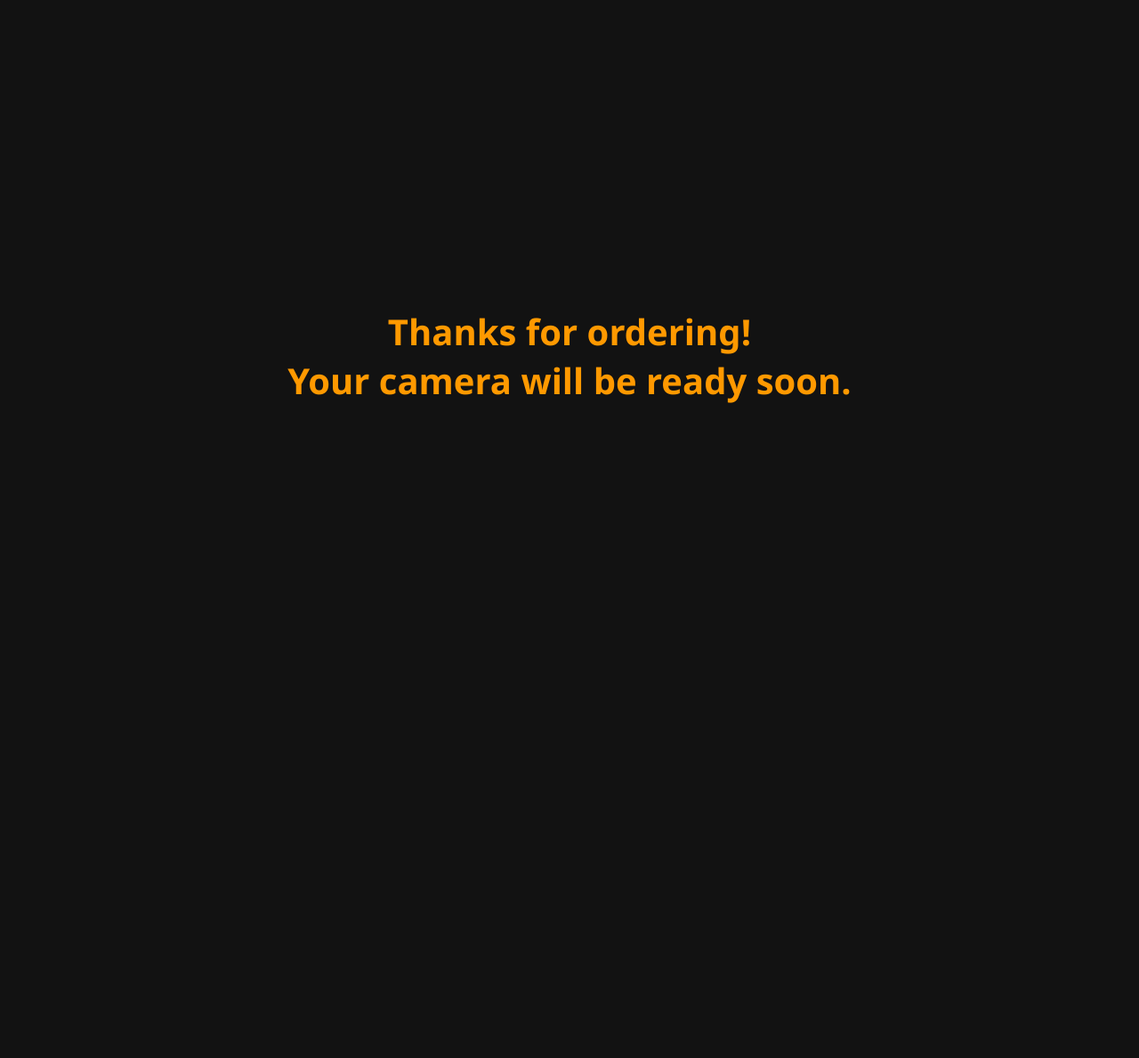
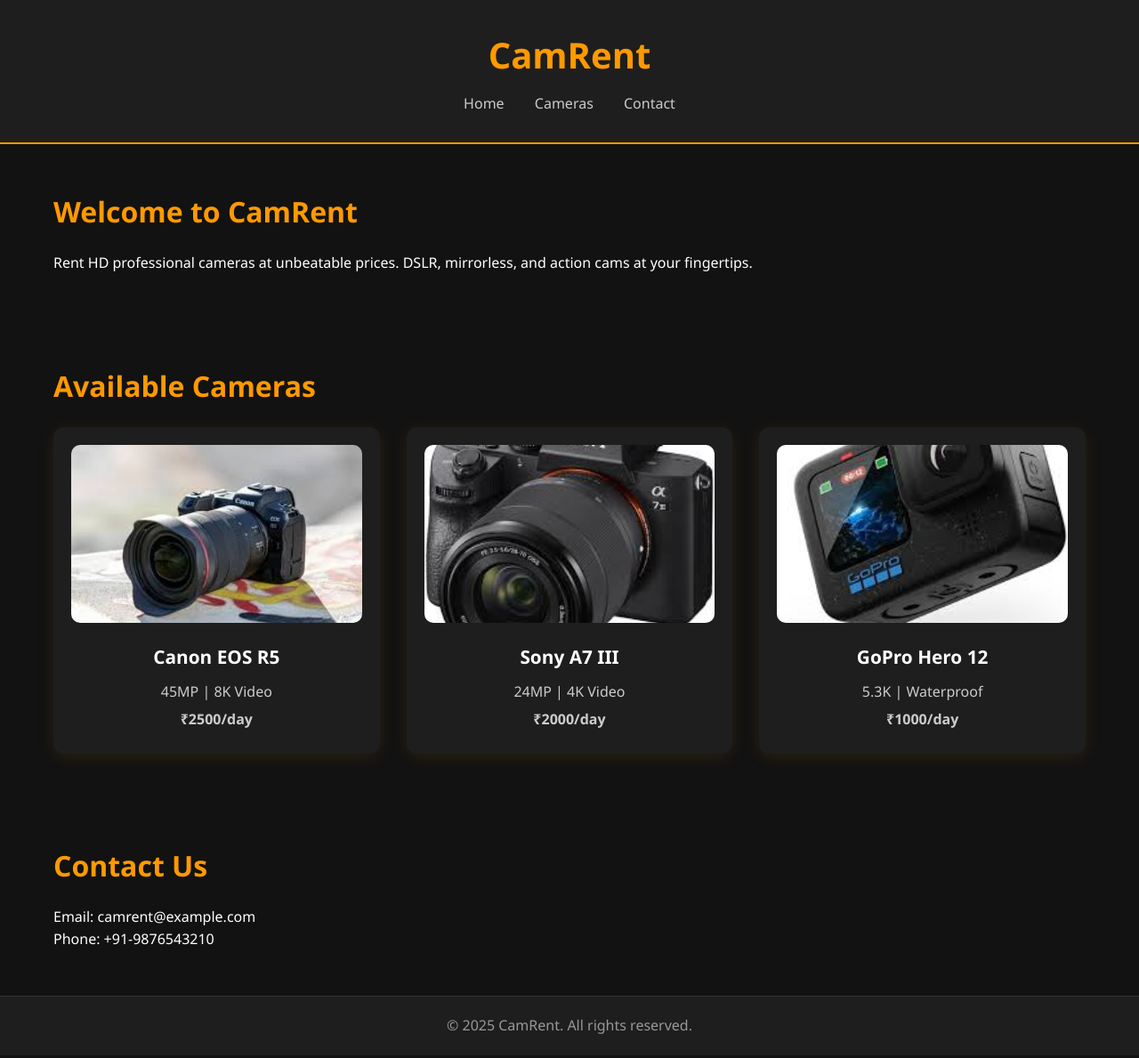
Before and after one commit to AnushJD/AnushJD.githu.io, a plain HTML site: page index.html in a window 1280 px wide. Shown: the top 1189 px of the page at 89% size. Before the commit the page ends 800 px from the top, so only its background shows below. Drawn offline with Linux system fonts and the light colour scheme.

Commit message:
Update index.html

```diff
--- a/index.html
+++ b/index.html
@@ -1,28 +1,165 @@
-<!-- thanks.html -->
 <!DOCTYPE html>
 <html lang="en">
 <head>
-  <meta charset="UTF-8">
+  <meta charset="UTF-8" />
   <meta name="viewport" content="width=device-width, initial-scale=1" />
-  <title>Thank You</title>
+  <title>CamRent - Dark Edition</title>
   <style>
+    * {
+      box-sizing: border-box;
+      margin: 0;
+      padding: 0;
+    }
+
     body {
+      font-family: 'Segoe UI', sans-serif;
       background-color: #121212;
+      color: #ffffff;
+      line-height: 1.6;
+    }
+
+    header {
+      background-color: #1e1e1e;
+      padding: 30px 20px;
+      text-align: center;
+      border-bottom: 2px solid #ff9900;
+    }
+
+    header h1 {
+      font-size: 2.5rem;
+      margin-bottom: 10px;
       color: #ff9900;
-      font-family: 'Segoe UI', sans-serif;
-      display: flex;
-      justify-content: center;
-      align-items: center;
-      height: 100vh;
-      margin: 0;
     }
-    h1 {
-      font-size: 2.5rem;
+
+    nav a {
+      color: #ccc;
+      margin: 0 15px;
+      text-decoration: none;
+      font-weight: 500;
+      transition: color 0.3s;
+    }
+
+    nav a:hover {
+      color: #ff9900;
+    }
+
+    section {
+      padding: 50px 20px;
+      max-width: 1200px;
+      margin: auto;
+    }
+
+    section h2 {
+      font-size: 2rem;
+      margin-bottom: 20px;
+      color: #ff9900;
+    }
+
+    .camera-grid {
+      display: grid;
+      grid-template-columns: repeat(auto-fit, minmax(300px, 1fr));
+      gap: 30px;
+    }
+
+    .camera-card {
+      background: #1e1e1e;
+      border-radius: 12px;
+      box-shadow: 0 4px 20px rgba(255, 153, 0, 0.1);
+      padding: 20px;
       text-align: center;
+      transition: transform 0.3s ease, box-shadow 0.3s ease;
+    }
+
+    .camera-card:hover {
+      transform: translateY(-5px);
+      box-shadow: 0 8px 30px rgba(255, 153, 0, 0.2);
+    }
+
+    .camera-card img {
+      width: 100%;
+      height: 200px;
+      object-fit: cover;
+      border-radius: 10px;
+      margin-bottom: 15px;
+    }
+
+    .camera-card h3 {
+      margin-bottom: 10px;
+      font-size: 1.3rem;
+    }
+
+    .camera-card p {
+      margin-bottom: 5px;
+      color: #ccc;
+    }
+
+    footer {
+      background-color: #1e1e1e;
+      text-align: center;
+      padding: 20px;
+      color: #999;
+      border-top: 1px solid #333;
+    }
+
+    @media (max-width: 768px) {
+      nav a {
+        display: block;
+        margin: 10px 0;
+      }
     }
   </style>
 </head>
 <body>
-  <h1>Thanks for ordering!<br>Your camera will be ready soon.</h1>
+
+<header>
+  <h1>CamRent</h1>
+  <nav>
+    <a href="#home">Home</a>
+    <a href="#cameras">Cameras</a>
+    <a href="#contact">Contact</a>
+  </nav>
+</header>
+
+<section id="home">
+  <h2>Welcome to CamRent</h2>
+  <p>Rent HD professional cameras at unbeatable prices. DSLR, mirrorless, and action cams at your fingertips.</p>
+</section>
+
+<section id="cameras">
+  <h2>Available Cameras</h2>
+  <div class="camera-grid">
+    <div class="camera-card">
+      <img src="1.jpg" alt="Canon EOS R5" />
+      <h3>Canon EOS R5</h3>
+      <p>45MP | 8K Video</p>
+      <p><strong>₹2500/day</strong></p>
+    </div>
+    <div class="camera-card">
+      <img src="2.jpg" alt="Sony A7 III" />
+      <h3>Sony A7 III</h3>
+      <p>24MP | 4K Video</p>
+      <p><strong>₹2000/day</strong></p>
+    </div>
+    <div class="camera-card">
+      <img src="3.jpg" alt="GoPro Hero 12" />
+      <h3>GoPro Hero 12</h3>
+      <p>5.3K | Waterproof</p>
+      <p><strong>₹1000/day</strong></p>
+    </div>
+  </div>
+</section>
+
+<section id="contact">
+  <h2>Contact Us</h2>
+  <p>Email: camrent@example.com</p>
+  <p>Phone: +91-9876543210</p>
+</section>
+
+<footer>
+  <p>&copy; 2025 CamRent. All rights reserved.</p>
+</footer>
+
 </body>
 </html>
+
+Add code for above when click on image it sholud open another page and it contains thanks for ordering
```
